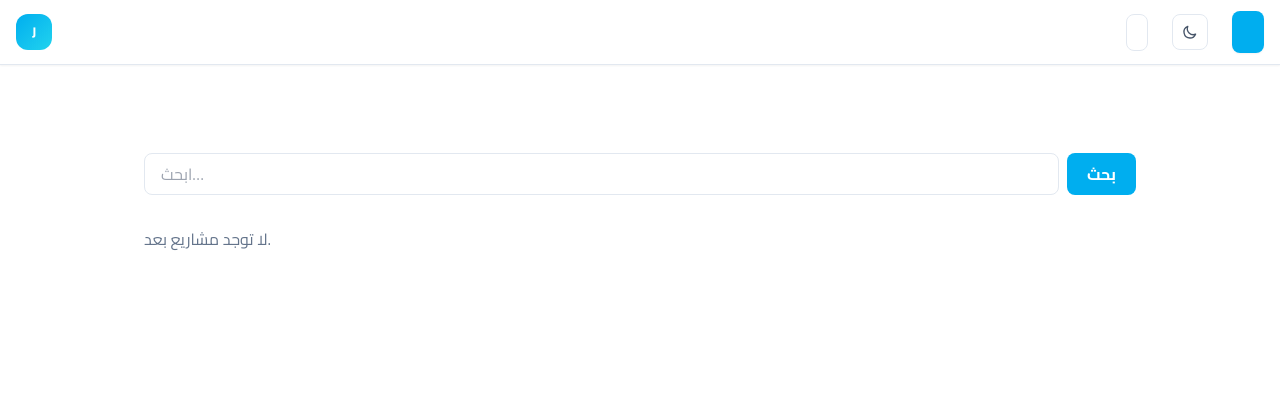
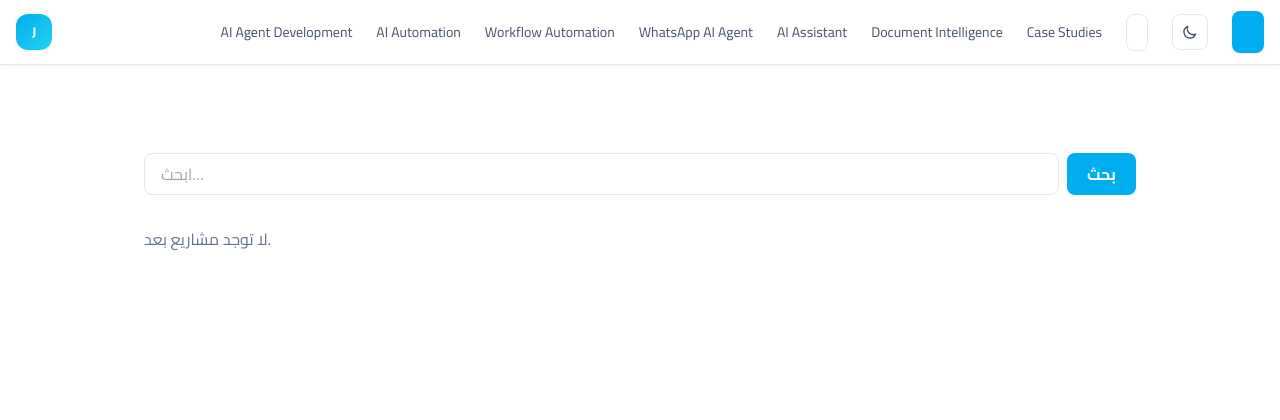
Before and after one commit to 6838gamal/gamal-abdul-nasser, a Python web app: template app/templates/public/projects.html in a window 1280 px wide. Shown: the top 420 px of the page. Run offline with Jinja, Linux system fonts and the light colour scheme; the template is opened without the code that fills it, so the values that code supplies are empty; some libraries are stand-ins or nearby versions.

Commit message:
Update nav.html

```diff
--- a/app/templates/partials/nav.html
+++ b/app/templates/partials/nav.html
@@ -5,12 +5,13 @@
       <span class="font-display font-bold text-lg text-slate-900 dark:text-white group-hover:text-brand-500 transition-colors">{{ site.name }}</span>
     </a>
     <ul class="hidden md:flex items-center gap-6 text-sm font-medium text-slate-600 dark:text-slate-300">
-      <li><a href="/" class="hover:text-brand-500 transition-colors">{{ t('nav.home') }}</a></li>
-      <li><a href="/about" class="hover:text-brand-500 transition-colors">{{ t('nav.about') }}</a></li>
-      <li><a href="/projects" class="hover:text-brand-500 transition-colors">{{ t('nav.projects') }}</a></li>
-      <li><a href="/services" class="hover:text-brand-500 transition-colors">{{ t('nav.services') }}</a></li>
-      <li><a href="/products" class="hover:text-brand-500 transition-colors">{{ t('nav.products') }}</a></li>
-      <li><a href="/blog" class="hover:text-brand-500 transition-colors">{{ t('nav.blog') }}</a></li>
+      <li><a href="/ai-agent-development" class="hover:text-brand-500 transition-colors">AI Agent Development</a></li>
+      <li><a href="/ai-automation" class="hover:text-brand-500 transition-colors">AI Automation</a></li>
+      <li><a href="/workflow-automation" class="hover:text-brand-500 transition-colors">Workflow Automation</a></li>
+      <li><a href="/whatsapp-ai-agent" class="hover:text-brand-500 transition-colors">WhatsApp AI Agent</a></li>
+      <li><a href="/ai-assistant" class="hover:text-brand-500 transition-colors">AI Assistant</a></li>
+      <li><a href="/document-intelligence" class="hover:text-brand-500 transition-colors">Document Intelligence</a></li>
+      <li><a href="/case-studies" class="hover:text-brand-500 transition-colors">Case Studies</a></li>
       <li>
         <a href="/set-lang/{{ 'en' if locale() == 'ar' else 'ar' }}"
            class="px-2.5 py-1.5 rounded-lg border border-slate-200 dark:border-slate-700 text-slate-600 dark:text-slate-300 hover:text-brand-500 hover:border-brand-300 transition-colors text-xs font-semibold">
@@ -43,12 +44,13 @@
   </nav>
   <div x-show="menu" x-transition class="md:hidden border-t border-slate-200 dark:border-slate-800 bg-white dark:bg-slate-900">
     <ul class="px-4 py-3 space-y-1 text-sm font-medium text-slate-700 dark:text-slate-300">
-      <li><a href="/" class="block py-2 hover:text-brand-500">{{ t('nav.home') }}</a></li>
-      <li><a href="/about" class="block py-2 hover:text-brand-500">{{ t('nav.about') }}</a></li>
-      <li><a href="/projects" class="block py-2 hover:text-brand-500">{{ t('nav.projects') }}</a></li>
-      <li><a href="/services" class="block py-2 hover:text-brand-500">{{ t('nav.services') }}</a></li>
-      <li><a href="/products" class="block py-2 hover:text-brand-500">{{ t('nav.products') }}</a></li>
-      <li><a href="/blog" class="block py-2 hover:text-brand-500">{{ t('nav.blog') }}</a></li>
+      <li><a href="/ai-agent-development" class="block py-2 hover:text-brand-500">AI Agent Development</a></li>
+      <li><a href="/ai-automation" class="block py-2 hover:text-brand-500">AI Automation</a></li>
+      <li><a href="/workflow-automation" class="block py-2 hover:text-brand-500">Workflow Automation</a></li>
+      <li><a href="/whatsapp-ai-agent" class="block py-2 hover:text-brand-500">WhatsApp AI Agent</a></li>
+      <li><a href="/ai-assistant" class="block py-2 hover:text-brand-500">AI Assistant</a></li>
+      <li><a href="/document-intelligence" class="block py-2 hover:text-brand-500">Document Intelligence</a></li>
+      <li><a href="/case-studies" class="block py-2 hover:text-brand-500">Case Studies</a></li>
       <li><a href="/contact" class="block py-2 text-brand-500 font-semibold">{{ t('nav.contact') }}</a></li>
     </ul>
   </div>
```
